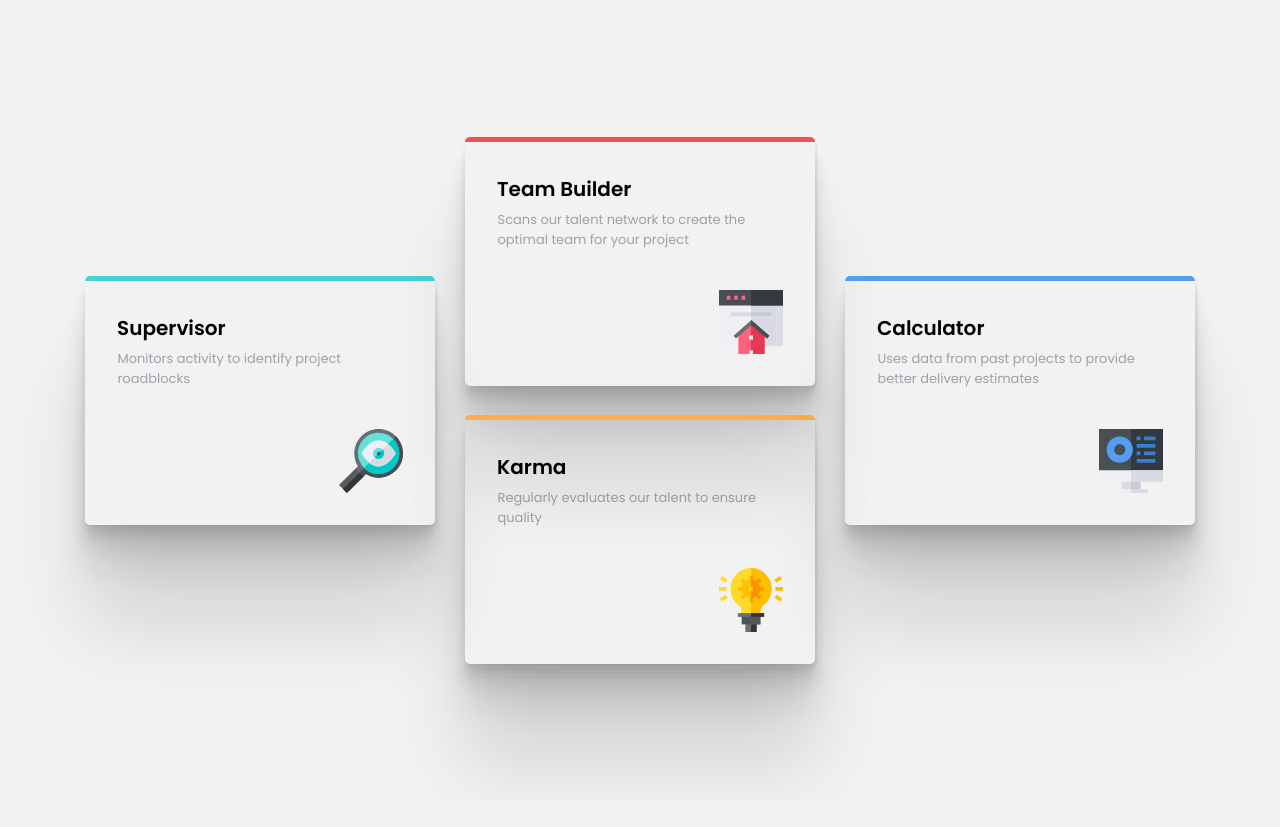
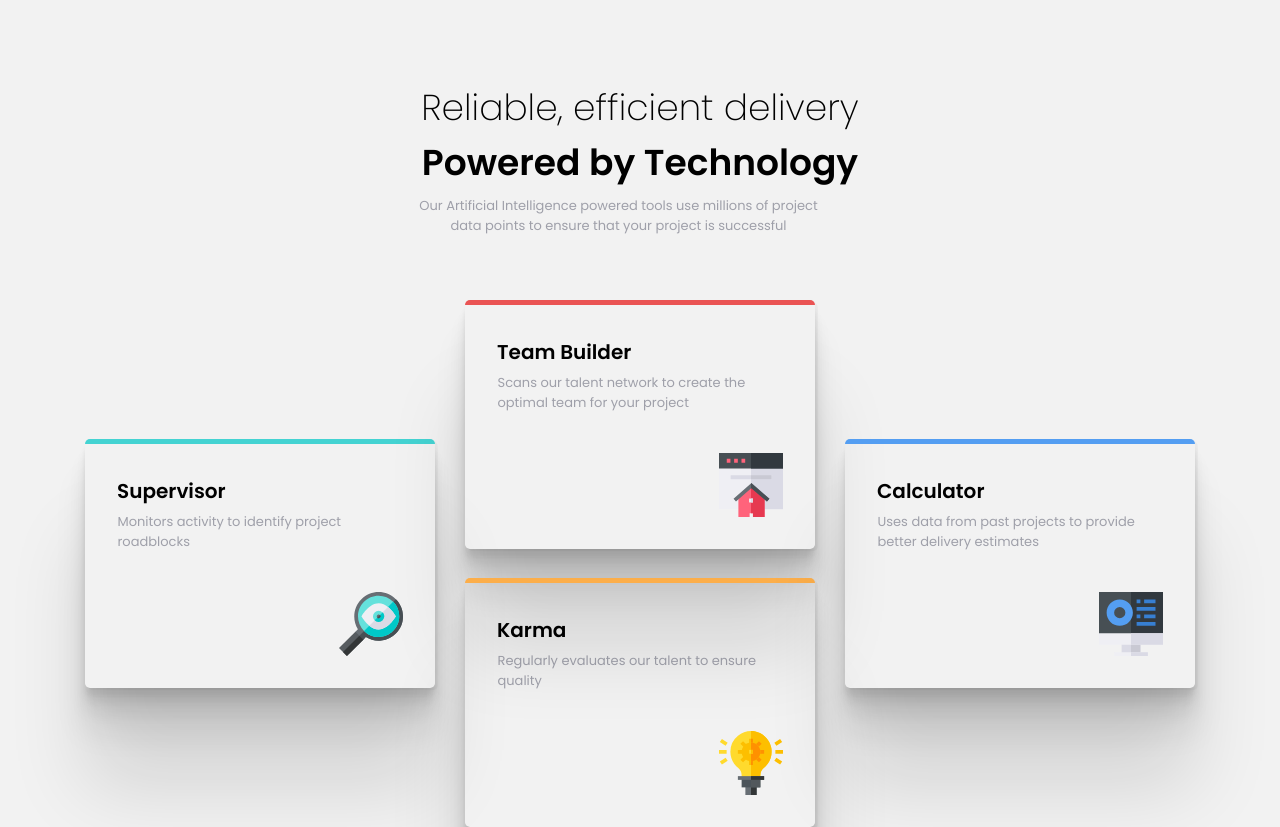
Before and after one commit to rrebolledo90/four-cards, a plain HTML site: page index.html in a window 1280 px wide. Before the commit the page ends 800 px from the top, so only its background shows below. Drawn offline with Linux system fonts and the light colour scheme.

Commit message:
Feat: add main heading.

```diff
--- a/index.html
+++ b/index.html
@@ -8,9 +8,17 @@
     <title>Four Cards</title>
   </head>
   <body>
+    <div class="header-cnt">
+      <h1 class="header">Reliable, efficient delivery</h1>
+      <h2 class="header-two">Powered by Technology</h2>
+      <p class="header-content">
+        Our Artificial Intelligence powered tools use millions of project data
+        points to ensure that your project is successful
+      </p>
+    </div>
     <div class="all-cnt">
       <div class="cnt-1">
-        <h1 class="supervisor-header">Supervisor</h1>
+        <h2 class="supervisor-header">Supervisor</h2>
         <p>Monitors activity to identify project roadblocks</p>
         <img
           class="supervisor-logo"
--- a/style.css
+++ b/style.css
@@ -44,6 +44,11 @@ Size
   src: url(fonts/Poppins-SemiBold.ttf);
 }
 
+@font-face {
+  font-family: poppins200;
+  src: url(fonts/Poppins-ExtraLight.ttf);
+}
+
 .supervisor-header,
 .team-header,
 .karma-header,
@@ -52,6 +57,15 @@ Size
   font-size: 1.25rem;
   margin-top: 1.6em;
   margin-left: 1.6em;
+}
+.header {
+  font-family: poppins200, sans-serif;
+  font-size: 2.25rem;
+  font-weight: 275;
+}
+.header-two {
+  font-size: 2.25rem;
+  font-family: poppins600, sans-serif;
 }
 p {
   color: #4d4f62;
@@ -66,12 +80,21 @@ p {
 /* Containers */
 body {
   display: flex;
-  justify-content: center;
+  flex-direction: column;
+  /* justify-content: center; */
   align-items: center;
 }
+
+.header-cnt {
+  margin-top: 5em;
+  max-width: 33.75em;
+  margin-bottom: 4em;
+  text-align: center;
+}
+
 .all-cnt {
   display: flex;
-  gap: 30px;
+  gap: 1.875rem;
   align-items: center;
   flex-wrap: wrap;
 }
@@ -85,7 +108,7 @@ body {
 .cnt-1-cnt-2 {
   display: flex;
   flex-direction: column;
-  gap: 29px;
+  gap: 1.8125rem;
 }
 
 .cnt-1,
@@ -117,8 +140,8 @@ body {
 .team-builder-logo,
 .karma-logo,
 .calculator-logo {
-  width: 64px;
-  height: 64px;
+  width: 4em;
+  height: 4em;
   align-self: flex-end;
   margin-top: 2.5em;
   margin-bottom: 2em;
```
